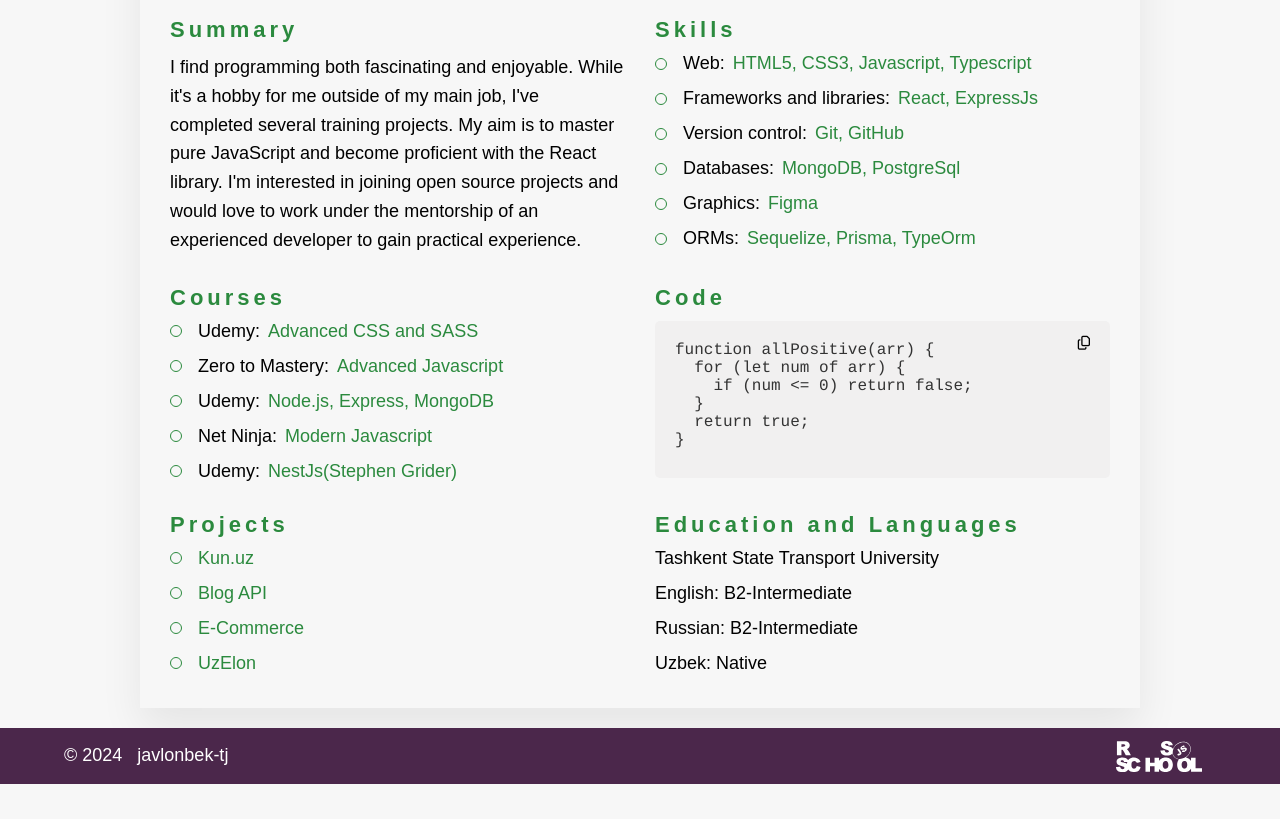
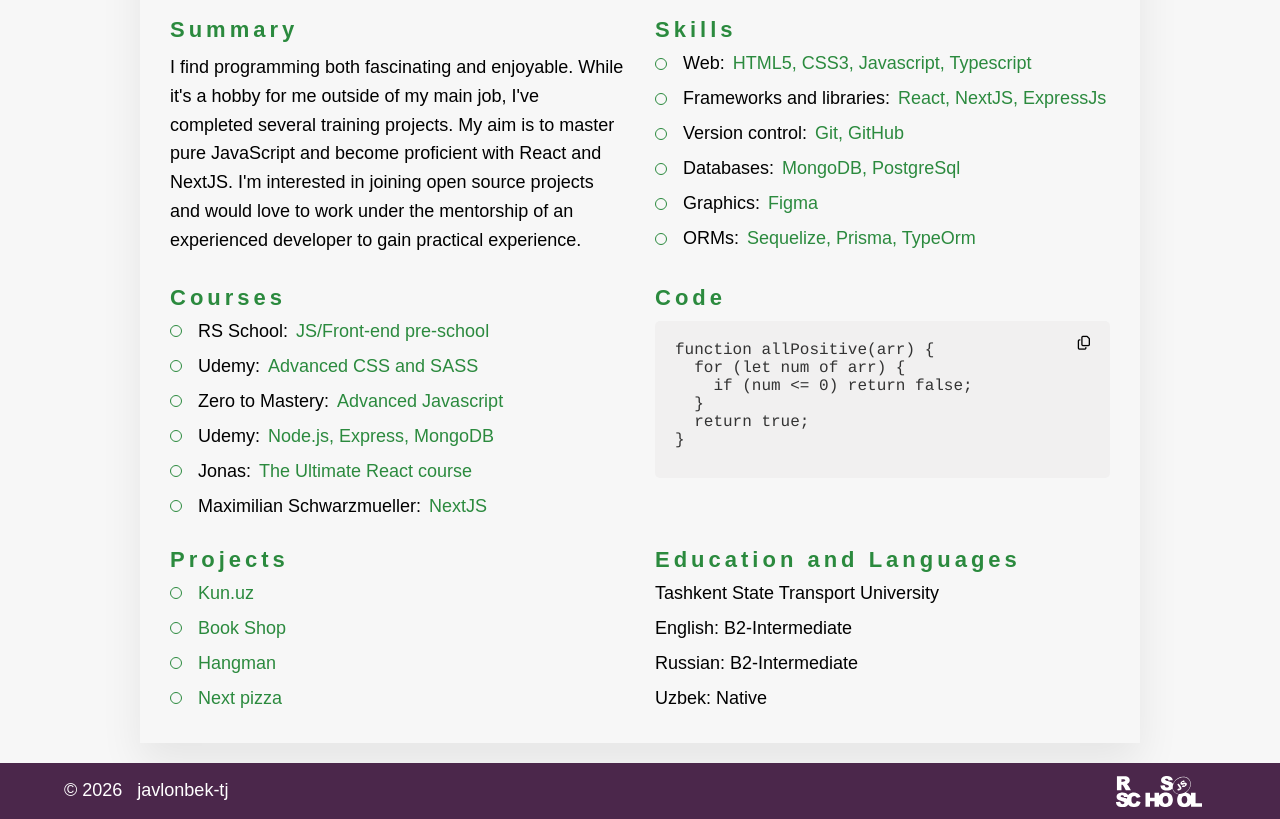
Before and after one commit to javlonbek-tj/rsschool-cv, a plain HTML site: page index.html in a window 1280 px wide. Shown: the part 395-1214 px from the top of the page. Before the commit the page ends 1179 px from the top, so only its background shows below. Drawn offline with Linux system fonts and the light colour scheme; a web font is replaced by a local one.

Commit message:
refactor: add latest info

```diff
--- a/css/style.css
+++ b/css/style.css
@@ -16,6 +16,9 @@
 body {
   font-family: 'Rubik', sans-serif;
   background-color: #f7f7f7;
+  display: flex;
+  flex-direction: column;
+  min-height: 100vh;
 }
 
 a {
@@ -31,6 +34,7 @@
   box-shadow: 0 2rem 4rem rgba(0, 0, 0, 0.075);
   max-width: 100rem;
   margin: 2rem auto;
+  flex: 1;
 }
 
 .section,
--- a/index.html
+++ b/index.html
@@ -105,7 +105,7 @@
             I find programming both fascinating and enjoyable. While it's a
             hobby for me outside of my main job, I've completed several training
             projects. My aim is to master pure JavaScript and become proficient
-            with the React library. I'm interested in joining open source
+            with React and NextJS. I'm interested in joining open source
             projects and would love to work under the mentorship of an
             experienced developer to gain practical experience.
           </p>
@@ -120,7 +120,7 @@
             </li>
             <li class="section-item">
               <p class="section-item-name">Frameworks and libraries:</p>
-              <span>React, ExpressJs</span>
+              <span>React, NextJS, ExpressJs</span>
             </li>
             <li class="section-item">
               <p class="section-item-name">Version control:</p>
@@ -145,6 +145,10 @@
           <h2 class="section-title">Courses</h2>
           <ul class="section-list">
             <li class="section-item">
+              <p class="section-item-name">RS School:</p>
+              <span>JS/Front-end pre-school</span>
+            </li>
+            <li class="section-item">
               <p class="section-item-name">Udemy:</p>
               <span>Advanced CSS and SASS</span>
             </li>
@@ -157,12 +161,12 @@
               <span>Node.js, Express, MongoDB</span>
             </li>
             <li class="section-item">
-              <p class="section-item-name">Net Ninja:</p>
-              <span>Modern Javascript</span>
+              <p class="section-item-name">Jonas:</p>
+              <span>The Ultimate React course</span>
             </li>
             <li class="section-item">
-              <p class="section-item-name">Udemy:</p>
-              <span>NestJs(Stephen Grider)</span>
+              <p class="section-item-name">Maximilian Schwarzmueller:</p>
+              <span>NextJS</span>
             </li>
           </ul>
         </section>
@@ -192,13 +196,13 @@
               <a href="https://kunuzmine.netlify.app" class="section-item-link">Kun.uz</a>
             </li>
             <li class="section-item">
-              <a href="https://github.com/javlonbek-tj/Blog-API" class="section-item-link">Blog API</a>
+              <a href="https://javlonbek-tj.github.io/book-shop/BookShop/" class="section-item-link">Book Shop</a>
             </li>
             <li class="section-item">
-              <a href="https://github.com/javlonbek-tj/E-commerce" class="section-item-link">E-Commerce</a>
+              <a href="https://rolling-scopes-school.github.io/javlonbek-tj-JSFEEN2024Q4/hangman/" class="section-item-link">Hangman</a>
             </li>
             <li class="section-item">
-              <a href="https://github.com/javlonbek-tj/UzElon" class="section-item-link">UzElon</a>
+              <a href="https://github.com/javlonbek-tj/next-pizza_with_better_auth" class="section-item-link">Next pizza</a>
             </li>
           </ul>
         </section>
@@ -217,10 +221,10 @@
     <footer class="footer" id="footer">
       <div class="container footer-container">
         <div>
-          <span class="footer-year">&copy; 2024</span>
+          <span class="footer-year">&copy; 2026</span>
           <a href="https://github.com/javlonbek-tj" class="github-link">javlonbek-tj</a>
         </div>
-        <a href="https://rs.school/courses/javascript" class="rss" aria-label="Visit RS School"></a>
+        <a href="https://rs.school/courses/short-track" class="rss" aria-label="Visit RS School"></a>
       </div>
     </footer>
     <script src="./js/index.js"></script>
```
